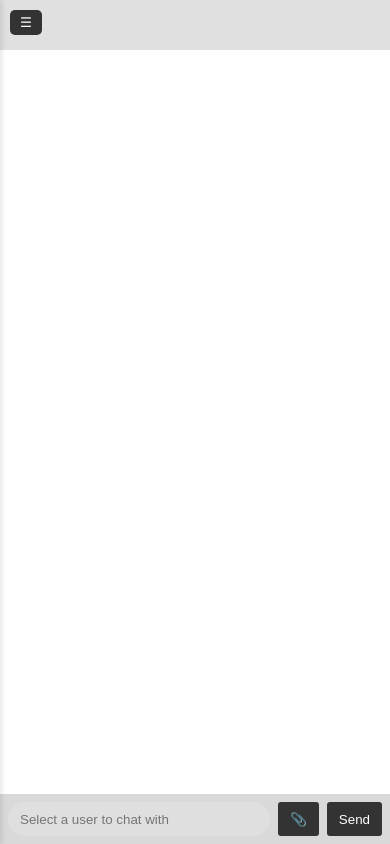
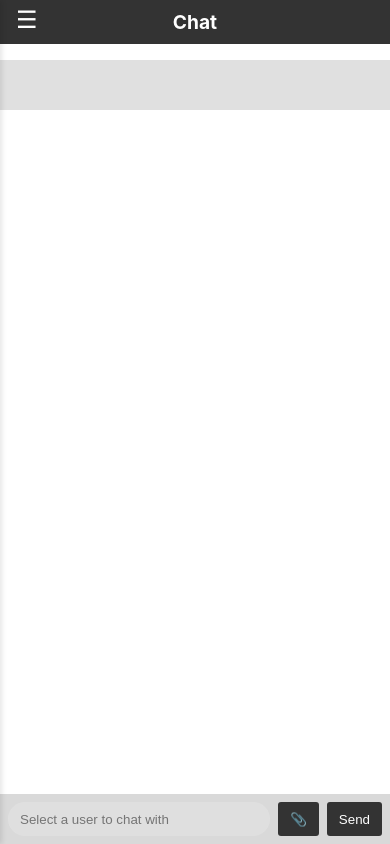
Before and after one commit to VyLoTe/real-time-chat, a website: page public/index.html in a window 390 px wide. Drawn offline with nearby package versions, Linux system fonts and the light colour scheme; no server answers.

Commit message:
fix prev commit

```diff
--- a/public/index.html
+++ b/public/index.html
@@ -2,6 +2,7 @@
 <html>
 <head>
   <title>Realtime Chat</title>
+  <meta name="viewport" content="width=device-width, initial-scale=1.0">
   <link rel="stylesheet" href="/style.css">
 </head>
 <body>
@@ -11,7 +12,10 @@
       <ul id="online-users"></ul>
     </div>
     <div id="main-chat">
-      <button id="menu-toggle">&#9776;</button>
+      <div id="navbar">
+        <button id="menu-toggle">&#9776;</button>
+        <h1 id="navbar-title">Chat</h1>
+      </div>
       <div id="chat-tabs"></div>
       <div id="chat-windows"></div>
       <form id="form" action="">
--- a/public/style.css
+++ b/public/style.css
@@ -68,18 +68,32 @@ body {
     overflow: hidden;
 }
 
+#navbar {
+    display: none; /* Hidden by default, shown in media query */
+    background-color: #333;
+    color: white;
+    padding: 10px;
+    text-align: center;
+    position: fixed;
+    top: 0;
+    width: 100%;
+    z-index: 1001;
+}
+
+#navbar-title {
+    margin: 0;
+    font-size: 1.2em;
+}
+
 #menu-toggle {
-    display: none; /* Hidden by default */
     position: absolute;
-    top: 10px;
+    top: 5px;
     left: 10px;
-    z-index: 1000;
-    background: #333;
+    background: none;
+    border: none;
     color: white;
-    border: none;
-    padding: 5px 10px;
+    font-size: 24px;
     cursor: pointer;
-    border-radius: 5px;
 }
 
 #chat-tabs {
@@ -122,6 +136,7 @@ body {
     background: #fff;
     position: relative;
     scrollbar-gutter: stable;
+    padding-bottom: 60px;
 }
 
 .chat-window {
@@ -166,15 +181,14 @@ body {
 #form {
     background: rgba(0, 0, 0, 0.15);
     padding: 0.25rem;
-    position: sticky;
+    position: fixed;
     bottom: 0;
-    left: 0;
+    left: 250px;
     right: 0;
     display: flex;
     height: 50px;
     box-sizing: border-box;
     backdrop-filter: blur(10px);
-    margin-top: auto; /* Pushes the form to the bottom */
 }
 
 #input {
@@ -201,22 +215,30 @@ body {
 
 /* Responsive Styles */
 @media (max-width: 768px) {
+    #navbar {
+        display: block;
+    }
+
+    #main-chat {
+        padding-top: 60px; /* Adjust for fixed navbar */
+        padding-left: 0;
+    }
+
+    #form {
+        left: 0;
+    }
     #sidebar {
-        position: absolute;
+        position: fixed; /* Changed from absolute for better context */
         left: -250px; /* Start off-screen */
         top: 0;
         height: 100%;
-        z-index: 999;
+        z-index: 1002; /* Higher than navbar */
         transition: left 0.3s ease;
         box-shadow: 2px 0 5px rgba(0,0,0,0.1);
     }
 
     #sidebar.open {
         left: 0; /* Slide in */
-    }
-
-    #menu-toggle {
-        display: block; /* Show the button */
     }
 
     #main-chat {
```
Also changed, not shown: index.js (+37 -19 lines).
